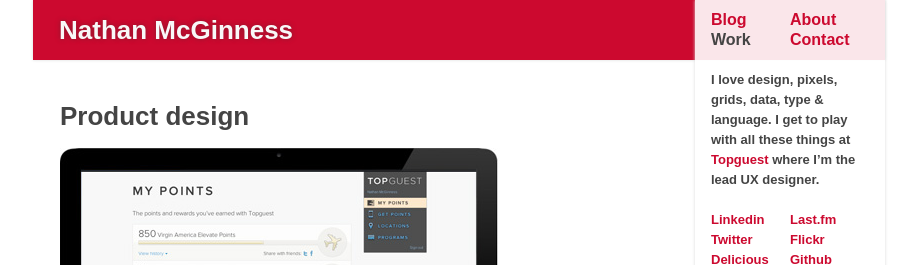
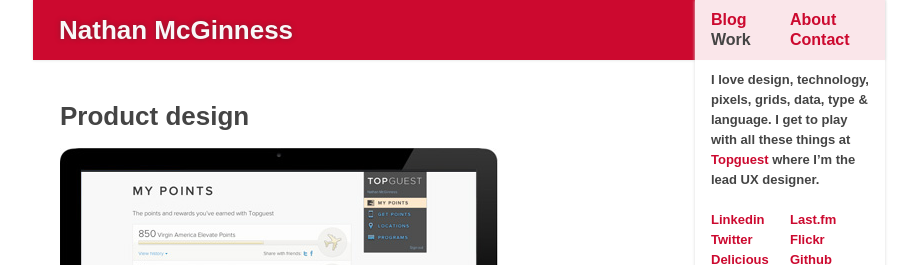
Before and after one commit to njmcgee/njmcgee.github.com, a Jekyll site: the page built from work.html, in a window 1280 px wide. Shown: the top 265 px of the page, without its empty margins (230-1147 px from the left). Built offline with Jekyll 4.4.1, drawn with Linux system fonts in a browser that asks for light colours; nearby versions of some CDN libraries; Markdown is read by kramdown in place of the engine named in the settings; some of the changed text lies outside the part shown.

```diff
--- a/_layouts/default.html
+++ b/_layouts/default.html
@@ -48,7 +48,7 @@ body-class: home
     		      <li><a href="mailto:nathanmcginness@gmail.com">Contact</a></li>
       		  </ul>
       		</nav>
-      		<p>I love design, pixels, grids, data, type &amp; language. I get to play with all these things at <a href="http://topguest.com">Topguest</a> where I&rsquo;m the lead UX designer.</p>
+      		<p>I love design, technology, pixels, grids, data, type &amp; language. I get to play with all these things at <a href="http://topguest.com">Topguest</a> where I&rsquo;m the lead UX designer.</p>
       		<nav id="elsewhere">
       		  <ul>
     		      <li><a href="http://www.linkedin.com/pub/nathan-mcginness/3/b2a/800">Linkedin</a></li>
@@ -66,6 +66,10 @@ body-class: home
 		  <div id="main" role="main" class="grid_17">
 		    {{ content }}
 		  </div>
+		  <div class="clear"></div>
+		  <footer>
+		    <p id="fine-print">Hosted by <a href="https://github.com/njmcgee/njmcgee.github.com">Github</a> and powered by <a href="https://github.com/mojombo/jekyll">Jekyll</a>. Licensed under the <a href="http://creativecommons.org/licenses/by/3.0/">Creative Commons attribution license</a>.</p>
+		  </footer>
 		</div>
 	</div>
 
--- a/about.html
+++ b/about.html
@@ -31,7 +31,7 @@ title: Nathan McGinness | About
 <section>
   <h1>Education</h1>
   <h2>University of Canberra, ACT - Honours in Creative Communication</h2>
-  <p>12 months of creative research into the audio-visual relationship with <a href="http://teemingvoid.blogspot.com/">Dr. Mitchell Whitelaw</a>. I produced a seven minute generative animation and an exegesis entitled <a href="assets/pdf/the-audiovisual-illusion.pdf">The Audiovisual Illusion</a>.</p>
+  <p>12 months of creative research into the audio-visual relationship with <a href="http://teemingvoid.blogspot.com/">Dr. Mitchell Whitelaw</a>. I produced a seven minute generative animation and an exegesis entitled <a href="/pdf/the-audiovisual-illusion.pdf">The Audiovisual Illusion</a>.</p>
   <h2>Bachelor of Communications (Media / Multimedia Production)</h2>
   <p>Majored in Creative Writing and New Media</p>
 </section>
--- a/work.html
+++ b/work.html
@@ -4,13 +4,13 @@ title: Nathan McGinness | Work
 ---
 <section class="work">
   <h1>Product design</h1>
-  <img src="/images/topguest-devices.jpg">
+  <a href="http://topguest.com"><img src="/images/topguest-devices.jpg"></a>
 </section>
 <section class="work multiple">
   <h1>Web design and front-end development</h1>
-  <img class="shadow" src="/images/uts-newsroom.jpg">
-  <img class="shadow" src="/images/icv.jpg">
-  <img class="shadow" src="/images/billy-hughes.jpg">
+  <a href="http://newsroom.uts.edu.au/"><img class="shadow" src="/images/uts-newsroom.jpg"></a>
+  <a href="http://icv.com.au/"><img class="shadow" src="/images/icv.jpg"></a>
+  <a href="http://billyhughes.moadoph.gov.au/"><img class="shadow" src="/images/billy-hughes.jpg"></a>
 </section>
 <section class="work multiple">
   <h1>Logos</h1>
```
Also changed, not shown: other parts of about.html (+2 -2 lines), atom.xml (added, +28 -0 lines), stylesheets/sass/_styles.scss (+6 -1 lines), stylesheets/compiled/base.css, 8 other files.
